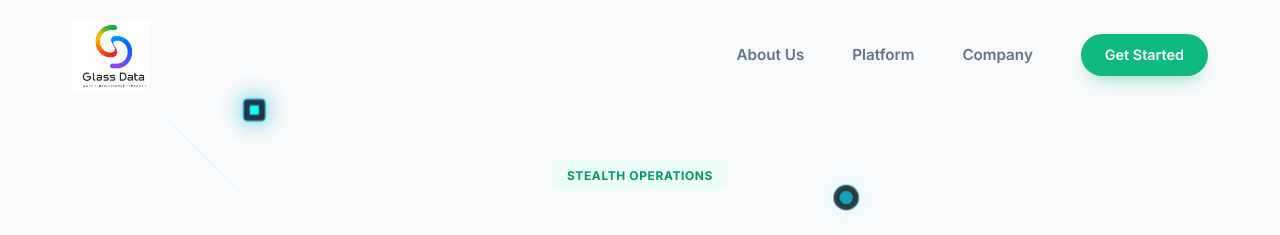
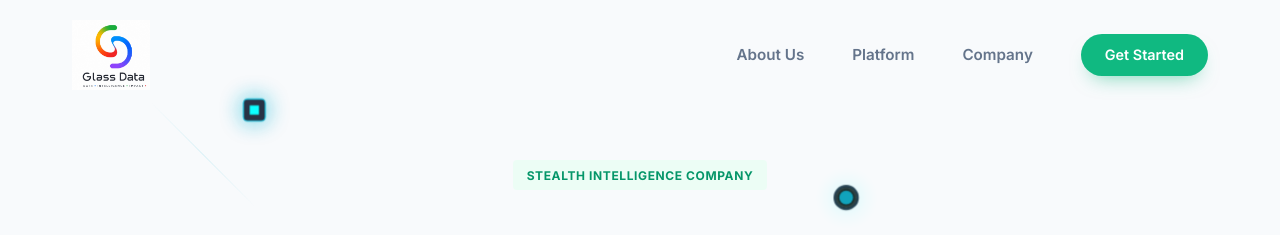
Before and after one commit to anjaliyadavks/GDWEBSITE, a React (Vite) app: page / in a window 1280 px wide. Shown: the top 235 px of the page. Built offline with nearby package versions, Linux system fonts and the light colour scheme.

Commit message:
fix: update hero text and domain title

```diff
--- a/src/components/Hero.jsx
+++ b/src/components/Hero.jsx
@@ -285,7 +285,7 @@ const Hero = () => {
               letterSpacing: '0.05em',
               textTransform: 'uppercase'
             }}>
-              STEALTH OPERATIONS
+              Stealth Intelligence Company
             </span>
           </div>
 
--- a/src/components/Operate.jsx
+++ b/src/components/Operate.jsx
@@ -14,7 +14,7 @@ const Operate = () => {
 
   const domains = [
     {
-      title: 'Ecommerce Intelligence',
+      title: 'Consumer signal and Ecommerce Intelegence',
       desc: 'Hyper-personalized decision engines. Real-time demand intelligence. AI that converts intent into revenue before the moment passes.',
       img: 'https://images.unsplash.com/photo-1556742049-0cfed4f6a45d?q=80&w=600&auto=format&fit=crop'
     },
```
